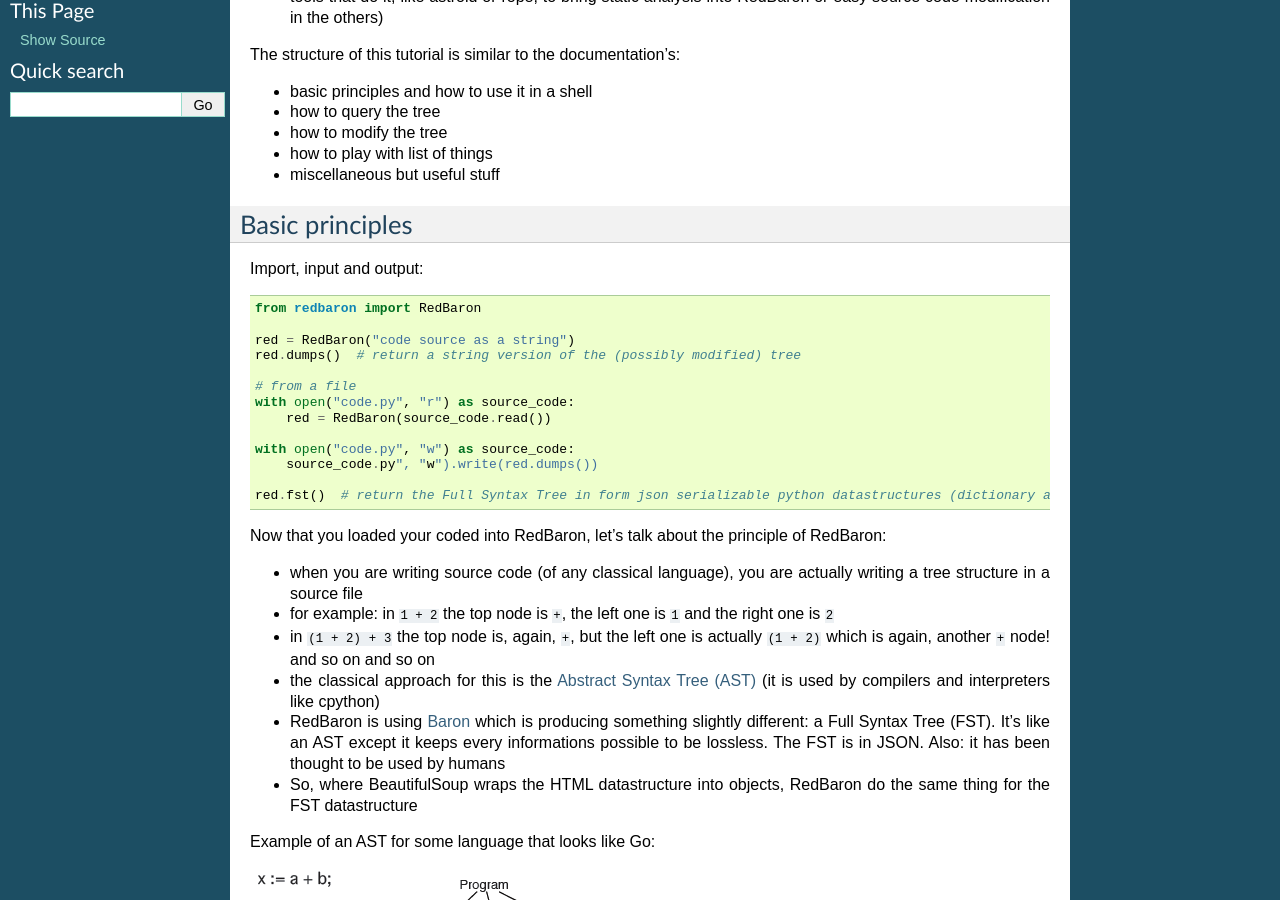
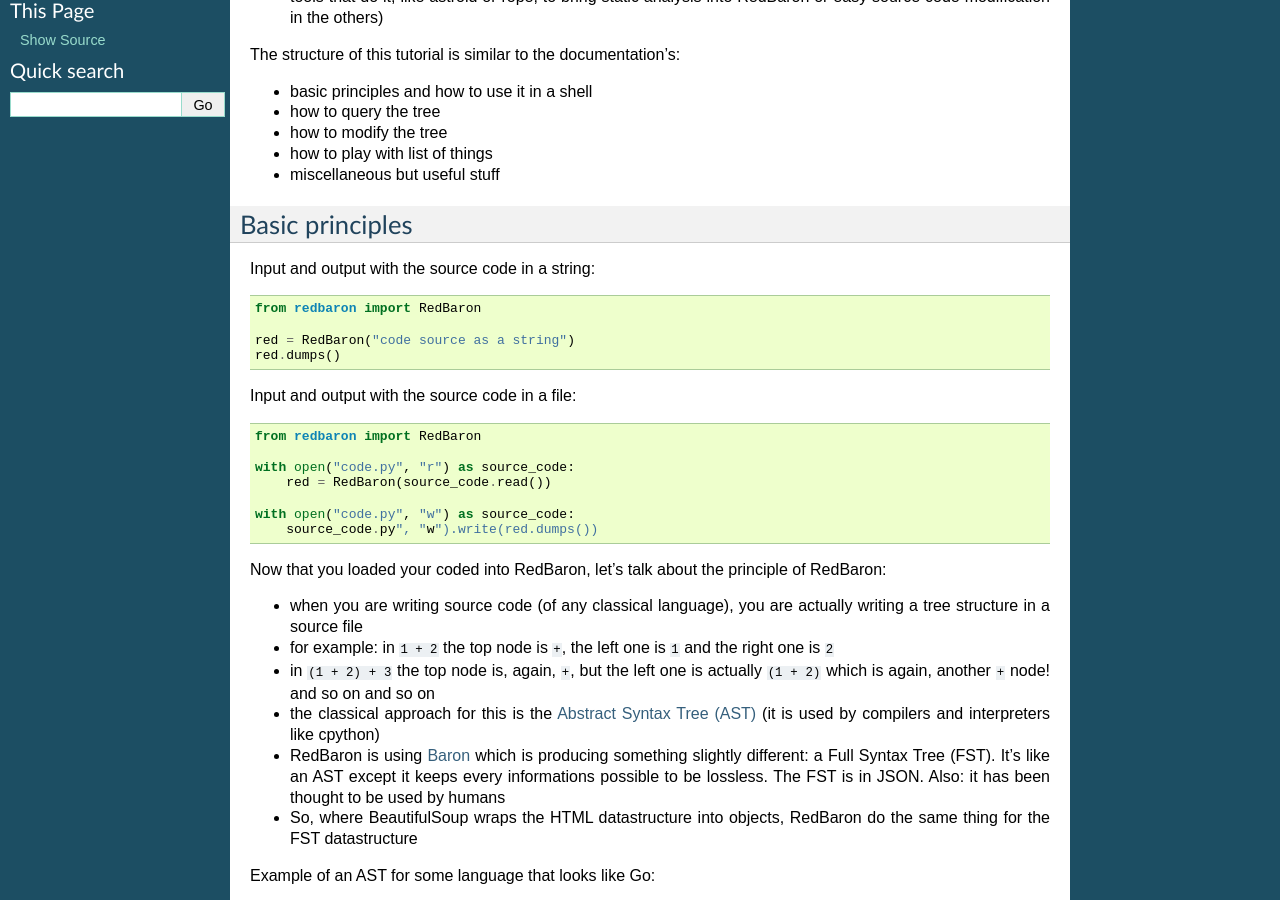
Before and after one commit to PyCQA/redbaron, a Sphinx documentation site: the page built from docs/tuto.rst, in a window 1280 px wide and 900 px high, scrolled down 320 px. Built offline with Sphinx 7.4.7, drawn with Linux system fonts in a browser that asks for light colours.

Commit message:
[doc] show that loading in redbaron is a one-liner
The example for the string is speratated from the file one because the
two together, the audience could think, at first glance, that RedBaron
needs a lot of statements to get started

```diff
--- a/docs/tuto.rst
+++ b/docs/tuto.rst
@@ -33,23 +33,26 @@ The structure of this tutorial is similar to the documentation's:
 Basic principles
 ----------------
 
-Import, input and output:
+Input and output with the source code in a string:
 
 .. code-block:: python
 
     from redbaron import RedBaron
 
     red = RedBaron("code source as a string")
-    red.dumps()  # return a string version of the (possibly modified) tree
+    red.dumps()
 
-    # from a file
+Input and output with the source code in a file:
+
+.. code-block:: python
+
+    from redbaron import RedBaron
+
     with open("code.py", "r") as source_code:
         red = RedBaron(source_code.read())
 
     with open("code.py", "w") as source_code:
         source_code.py", "w").write(red.dumps())
-
-    red.fst()  # return the Full Syntax Tree in form json serializable python datastructures (dictionary and list of string/bool/ints)
 
 Now that you loaded your coded into RedBaron, let's talk about the principle of RedBaron:
 
```
